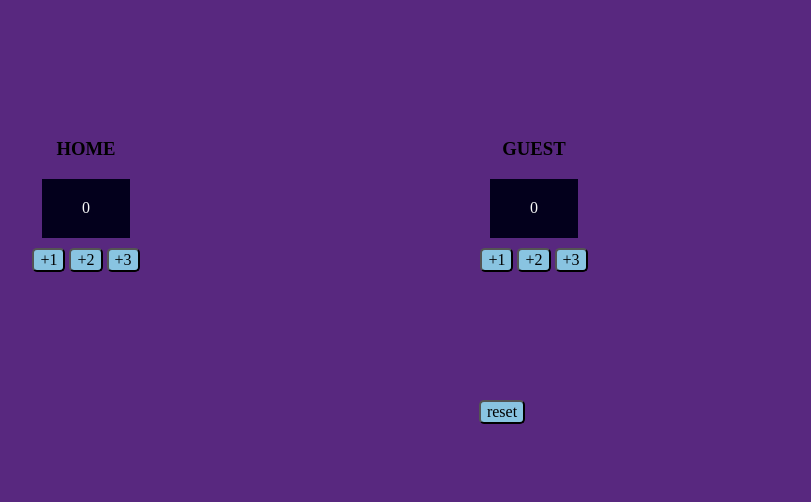
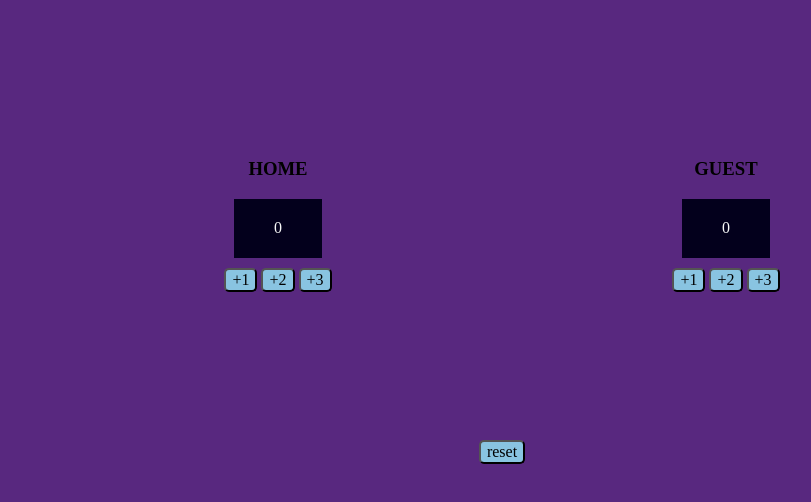
Before and after one commit to ahmedshalaboka/basketball, a website built with Vite: page index.html in a window 1280 px wide. Shown: the whole page, without its empty margins (138-949 px from the left). Built offline with nearby package versions, Linux system fonts and the light colour scheme; files whose address does not match are found by name.

Commit message:
Update index.css

```diff
--- a/index.css
+++ b/index.css
@@ -10,6 +10,7 @@ body {
     height: 50%;
     width: 70%;
     align-items: center;
+    margin:20px auto;
 
 }
 .players{
```
